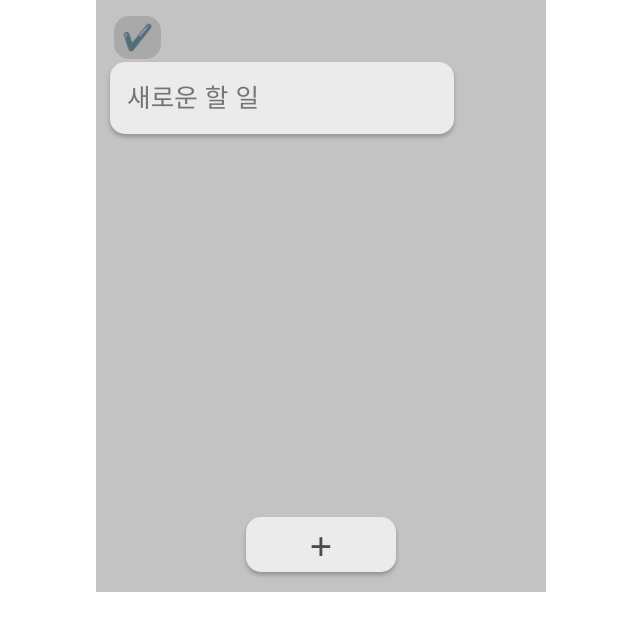
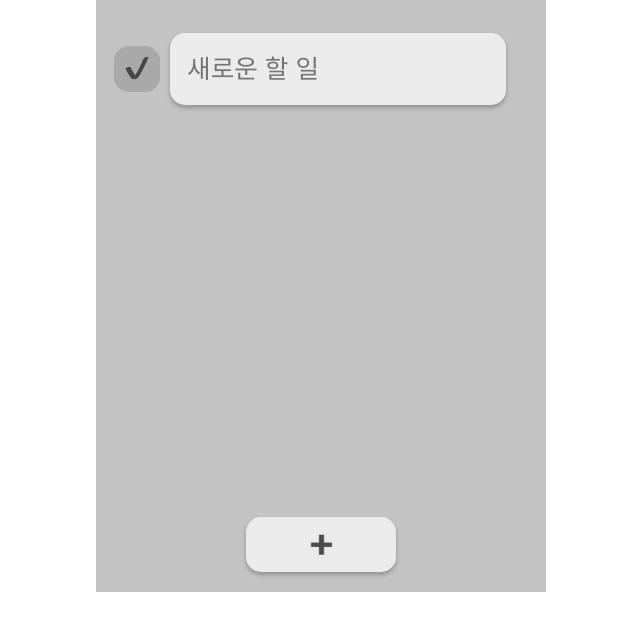
Before and after one commit to 3o14/Practice_todolist, a plain HTML site: page index.html in a window 1280 px wide. Shown: the part 94-724 px from the top of the page, without its empty margins (319-959 px from the left). Drawn offline with Linux system fonts and the light colour scheme.

Commit message:
todolist image correct

```diff
--- a/Todo.js
+++ b/Todo.js
@@ -14,11 +14,12 @@ function enterkey() {
         newListItem.setAttribute("class","list-item");
         list.appendChild(newListItem);
 
-        let check = document.createElement("p");
+        let check = document.createElement("img");
+        check.setAttribute("src", "./iconCheck.png");
+        check.setAttribute("alt", "iconCheck");
         check.setAttribute("id", `check${num}`);
         check.setAttribute("class", "check N");
         check.setAttribute("onClick", "checked(this.id)");
-        check.innerHTML="✔️";
         newListItem.appendChild(check);
 
         let newInput = document.createElement("input");
@@ -45,11 +46,12 @@ function addItem() {
     newListItem.setAttribute("class","list-item");
     list.appendChild(newListItem);
 
-    let check = document.createElement("p");
+    let check = document.createElement("img");
+    check.setAttribute("src", "./iconCheck.png");
+    check.setAttribute("alt", "iconCheck");
     check.setAttribute("id", `check${num}`);
     check.setAttribute("class", "check N");
     check.setAttribute("onClick", "checked(this.id)");
-    check.innerHTML="✔️";
     newListItem.appendChild(check);
 
     let newInput = document.createElement("input");
--- a/index.html
+++ b/index.html
@@ -17,7 +17,8 @@
             <div class="todolist">
                 <ul class="list" id="list">
                     <li class="list-item">
-                        <p class="check N" id="check" onClick="checked(this.id)">✔️</p>
+                        <img src="./iconCheck.png" alt="iconCheck" class="check N" id="check" onClick="checked(this.id)">
+                        <!-- <p class="check N" id="check" onClick="checked(this.id)">✔️</p> -->
                         <input class="item" id="item1" onkeyup="enterkey()" type="text" placeholder=" 새로운 할 일" name="todo" autofocus="true">
                         </input>
                         <!-- <hr class="redLine" id="redLine"> -->
@@ -27,7 +28,8 @@
         </section>
 
         <section class="plusSection" onClick="addItem()">
-            <div class="plus">+</div>
+            <!-- <div class="plus">+</div> -->
+            <img src="./iconPlus.png" alt="iconPlus" class="plus">
         </section>
 
     </div>
--- a/style.css
+++ b/style.css
@@ -30,10 +30,6 @@
     margin: 4%;
 }
 
-.main {
-    min-height: 400px;
-}
-
 .list {
     color: #010000;
     list-style: none;
@@ -57,7 +53,7 @@
     margin-top: 10px;
     padding-left: 10px;
     max-width: 95%;
-    width: 82%;
+    width: 80%;
     height: 70px;
     box-shadow: 0px 3px 4px #939393;
     font-size: 160%;
@@ -85,17 +81,18 @@
 
 .check {
     display: inline;
+    position: relative;
+    top: 14px;
+    width: 30px;
+    height: 30px;
     background-color: darkgrey;
     border-radius: 15px;
-    font-size: 25px;
     margin-right: 10px;
     cursor: pointer;
     padding: 8px;
-    /* transition: transform 200ms ease; */
 }
 
 .check:hover {
-    /* transform: translate(4px); */
     background: rgb(145, 145, 145);
 }
 
@@ -113,10 +110,11 @@
 
 .plus {
     margin: 0 auto;
-    font-size: 250%;
-    font-weight: bold;
     color: #4A4A4A;
-
+    width: 25px;
+    height: 25px;
+    position: relative;
+    top: 15px;
     line-height: 1.5;
 }
 
```
Also changed, not shown: iconCheck.png (added), iconPlus.png (added).
